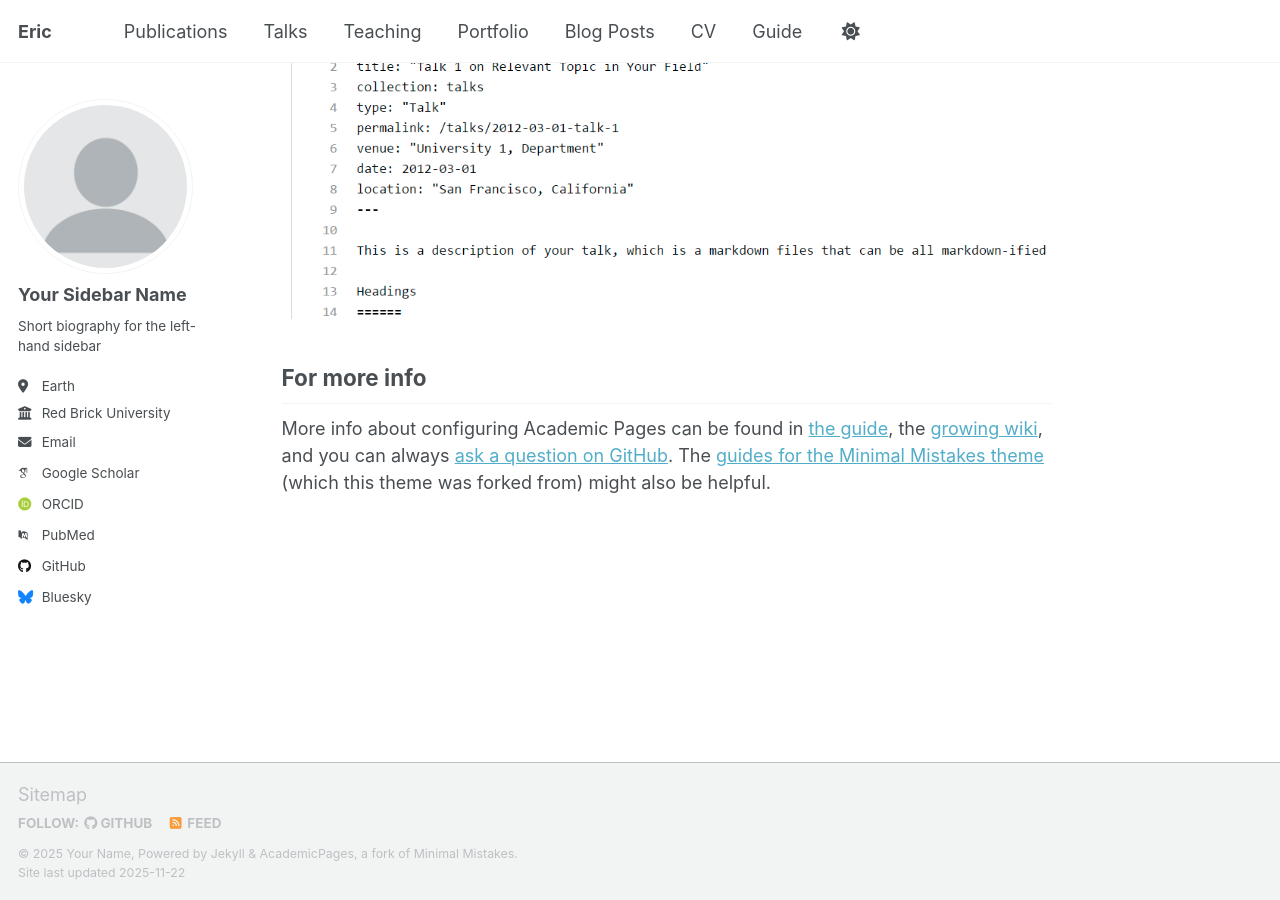
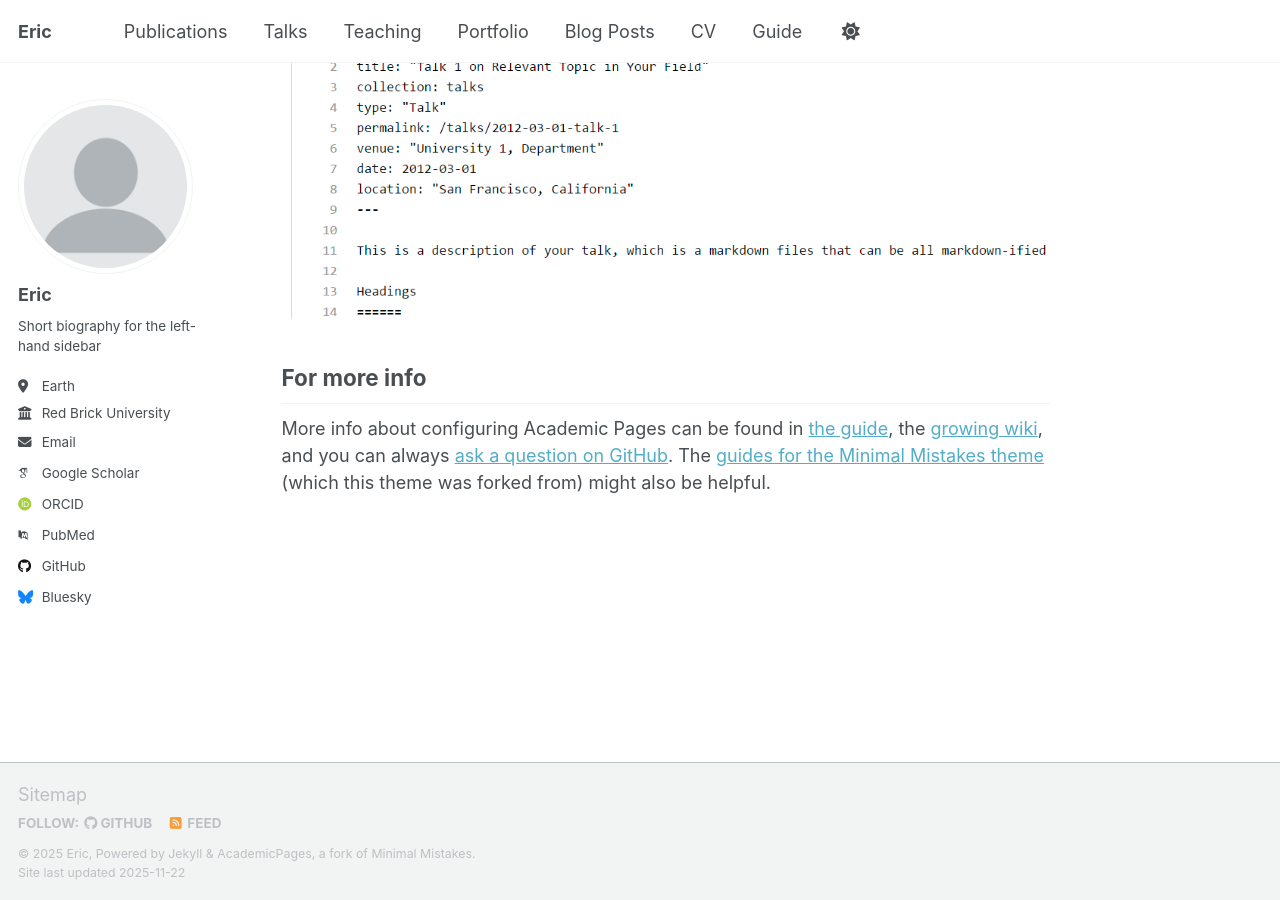
Before and after one commit to ericliu515515/ericliu515515.github.io, a Jekyll site: the page built from _pages/about.md, in a window 1280 px wide and 900 px high, scrolled down 2880 px. Built offline with Jekyll 4.4.1, drawn with Linux system fonts in a browser that asks for light colours; some web fonts are replaced; a script that is not in the unit is left out.

Commit message:
Change name and author information in _config.yml
Updated name and author details in the configuration.

```diff
--- a/_config.yml
+++ b/_config.yml
@@ -11,7 +11,7 @@ locale                   : "en-US"
 site_theme               : "default" # Currently available options are "default", "air"
 title                    : "Eric"
 title_separator          : "-"
-name                     : &name "Your Name"
+name                     : &name "Eric"
 description              : &description "Your Name's academic portfolio"   # Update this with a general description of your site, this is the default if not overridden by a page
 url                      : https://academicpages.github.io # The base hostname & protocol for your site e.g. "https://[your GitHub username].github.io",
                                                            # or if you already have some other page hosted on Github then use "https://[your GitHub username].github.io/[Your Repo Name]"
@@ -24,7 +24,7 @@ repository               : "academicpages/academicpages.github.io"
 author:
   # Biographic information
   avatar           : "profile.png"
-  name             : "Your Sidebar Name"
+  name             : "Eric"
   pronouns         : # example: "she/her"
   bio              : "Short biography for the left-hand sidebar"
   location         : "Earth"
```
